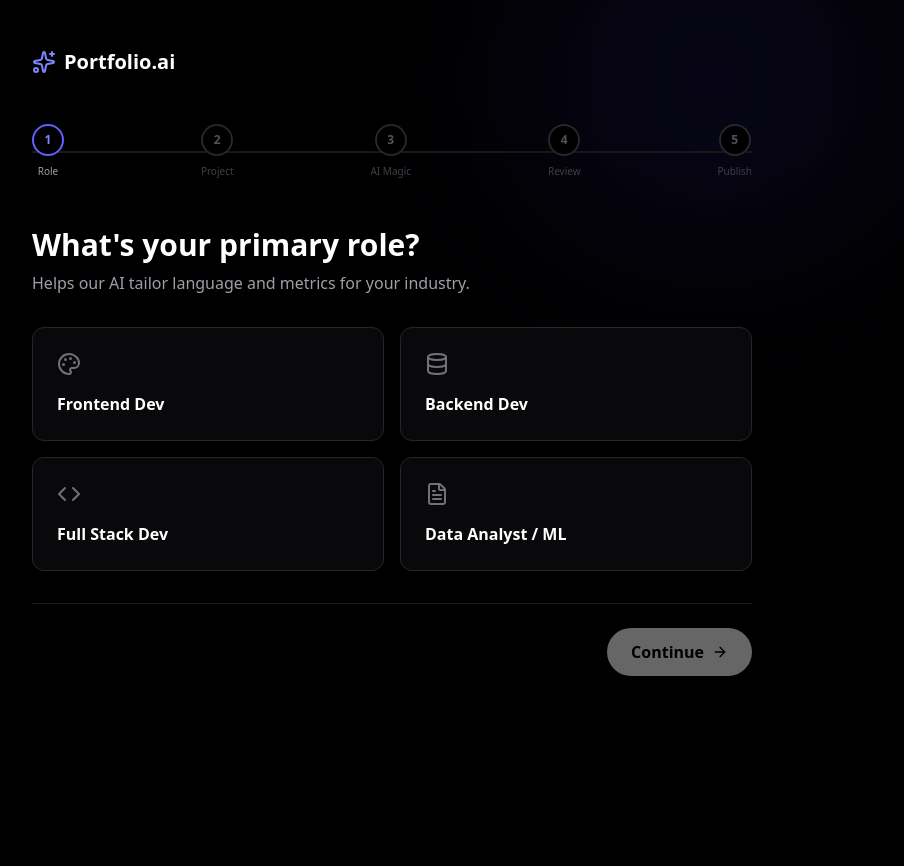
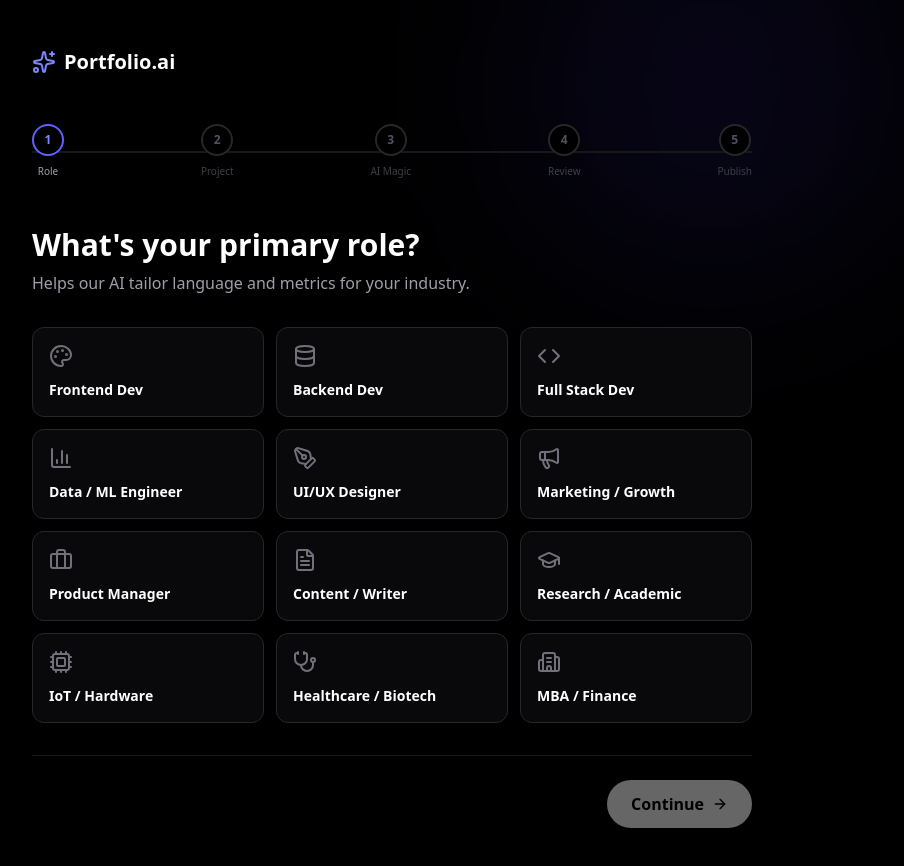
Before and after one commit to Abhishekpundir23/Portfolio-AI, a Next.js app: page /onboarding in a window 1280 px wide. Shown: the top 866 px of the page, without its empty margins (248-1152 px from the left). Before the commit the page ends 800 px from the top, so only its background shows below. Built offline with nearby package versions, Linux system fonts and the light colour scheme.

Commit message:
Add 12 diverse roles: design, marketing, product, research, healthcare, MBA etc

```diff
--- a/src/app/onboarding/page.tsx
+++ b/src/app/onboarding/page.tsx
@@ -2,7 +2,7 @@
 
 import { useState, useRef } from "react";
 import { motion, AnimatePresence } from "framer-motion";
-import { ArrowRight, Sparkles, CheckCircle2, GitBranch, FileText, Code, Palette, Database, Download, Upload, X } from "lucide-react";
+import { ArrowRight, Sparkles, CheckCircle2, GitBranch, FileText, Code, Palette, Database, Download, Upload, X, BarChart3, Megaphone, PenTool, Briefcase, GraduationCap, Cpu, Stethoscope, Building2 } from "lucide-react";
 import Link from "next/link";
 import { useRouter } from "next/navigation";
 
@@ -13,7 +13,15 @@ const roles = [
   { id: "frontend", name: "Frontend Dev", icon: <Palette className="w-6 h-6" /> },
   { id: "backend", name: "Backend Dev", icon: <Database className="w-6 h-6" /> },
   { id: "fullstack", name: "Full Stack Dev", icon: <Code className="w-6 h-6" /> },
-  { id: "data", name: "Data Analyst / ML", icon: <FileText className="w-6 h-6" /> },
+  { id: "data", name: "Data / ML Engineer", icon: <BarChart3 className="w-6 h-6" /> },
+  { id: "designer", name: "UI/UX Designer", icon: <PenTool className="w-6 h-6" /> },
+  { id: "marketing", name: "Marketing / Growth", icon: <Megaphone className="w-6 h-6" /> },
+  { id: "product", name: "Product Manager", icon: <Briefcase className="w-6 h-6" /> },
+  { id: "content", name: "Content / Writer", icon: <FileText className="w-6 h-6" /> },
+  { id: "research", name: "Research / Academic", icon: <GraduationCap className="w-6 h-6" /> },
+  { id: "hardware", name: "IoT / Hardware", icon: <Cpu className="w-6 h-6" /> },
+  { id: "health", name: "Healthcare / Biotech", icon: <Stethoscope className="w-6 h-6" /> },
+  { id: "business", name: "MBA / Finance", icon: <Building2 className="w-6 h-6" /> },
 ];
 
 const templates: { id: Template; name: string; desc: string; bg: string; textColor: string }[] = [
@@ -165,12 +173,12 @@ export default function Onboarding() {
                 <h1 className="text-3xl font-bold mb-2">What's your primary role?</h1>
                 <p className="text-zinc-400">Helps our AI tailor language and metrics for your industry.</p>
               </div>
-              <div className="grid grid-cols-2 gap-4">
+              <div className="grid grid-cols-2 md:grid-cols-3 gap-3">
                 {roles.map((r) => (
                   <button key={r.id} onClick={() => setRole(r.name)}
-                    className={`p-6 rounded-xl border text-left transition-all ${role === r.name ? "border-indigo-500 bg-indigo-500/10" : "border-zinc-800 bg-zinc-950 hover:border-zinc-700"}`}>
-                    <div className={`${role === r.name ? "text-indigo-400" : "text-zinc-500"} mb-4`}>{r.icon}</div>
-                    <div className="font-semibold">{r.name}</div>
+                    className={`p-4 rounded-xl border text-left transition-all ${role === r.name ? "border-indigo-500 bg-indigo-500/10" : "border-zinc-800 bg-zinc-950 hover:border-zinc-700"}`}>
+                    <div className={`${role === r.name ? "text-indigo-400" : "text-zinc-500"} mb-3`}>{r.icon}</div>
+                    <div className="font-semibold text-sm">{r.name}</div>
                   </button>
                 ))}
               </div>
```
